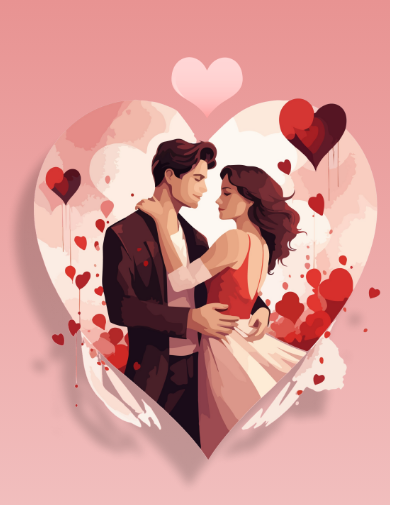
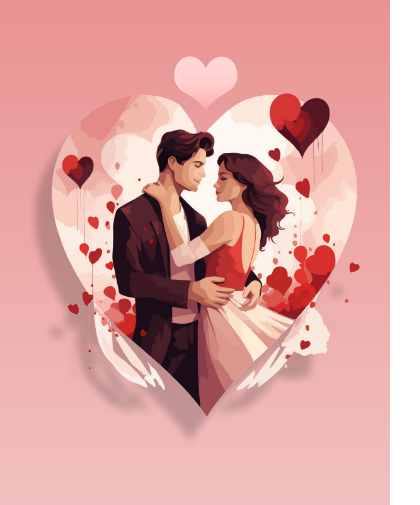
Before and after one commit to sathishk-dev/flames-app, a plain HTML site: page index.html in a window 390 px wide. Shown: the top 505 px of the page, 420 px wide, since content can reach past the window. Drawn offline with Linux system fonts and the light colour scheme; a web font is replaced by a local one.

Commit message:
Update style.css

```diff
--- a/style.css
+++ b/style.css
@@ -110,8 +110,8 @@ h3{
 		flex-direction: column;
 	}
 	img{
-		width: 450px;
-		height: 477px;
+		width: 400px;
+		height: 427px;
 	}
 	body{
 		background-image: none;
```
